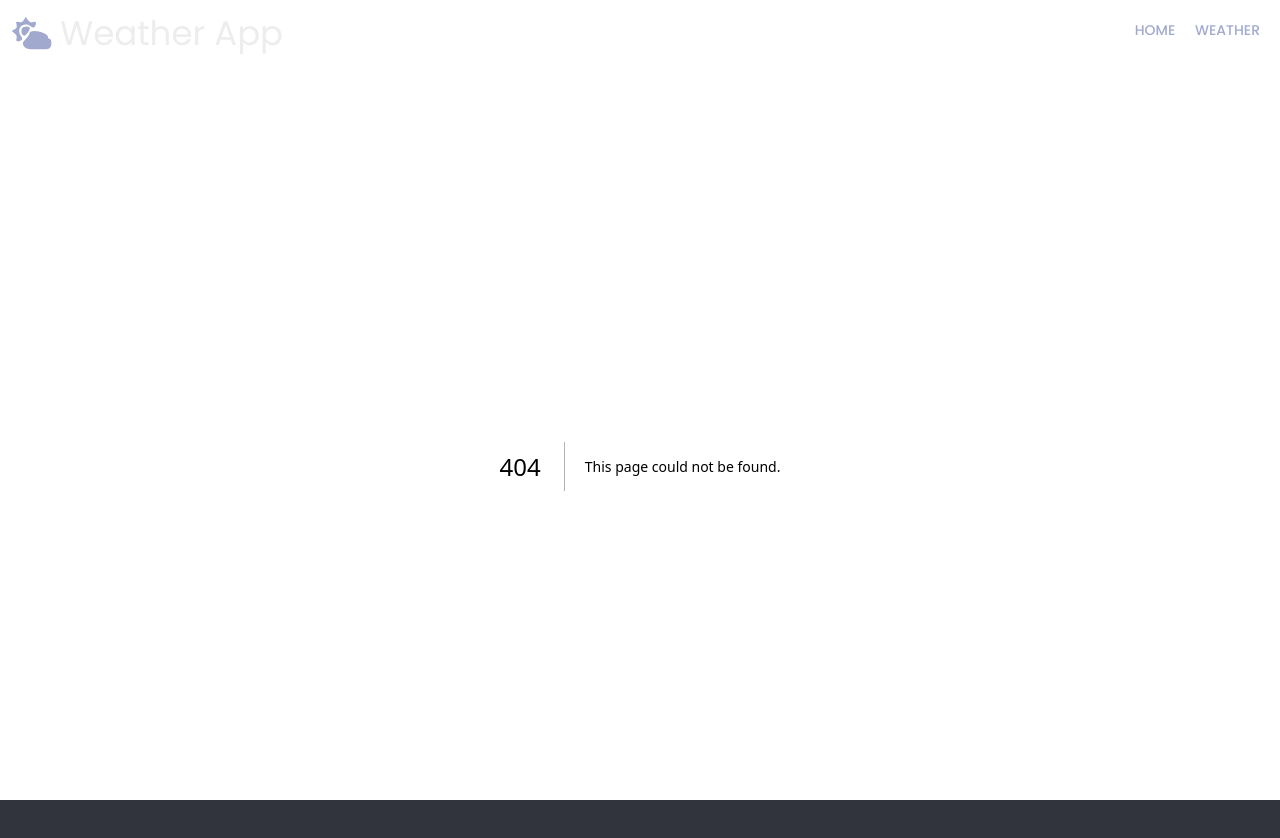
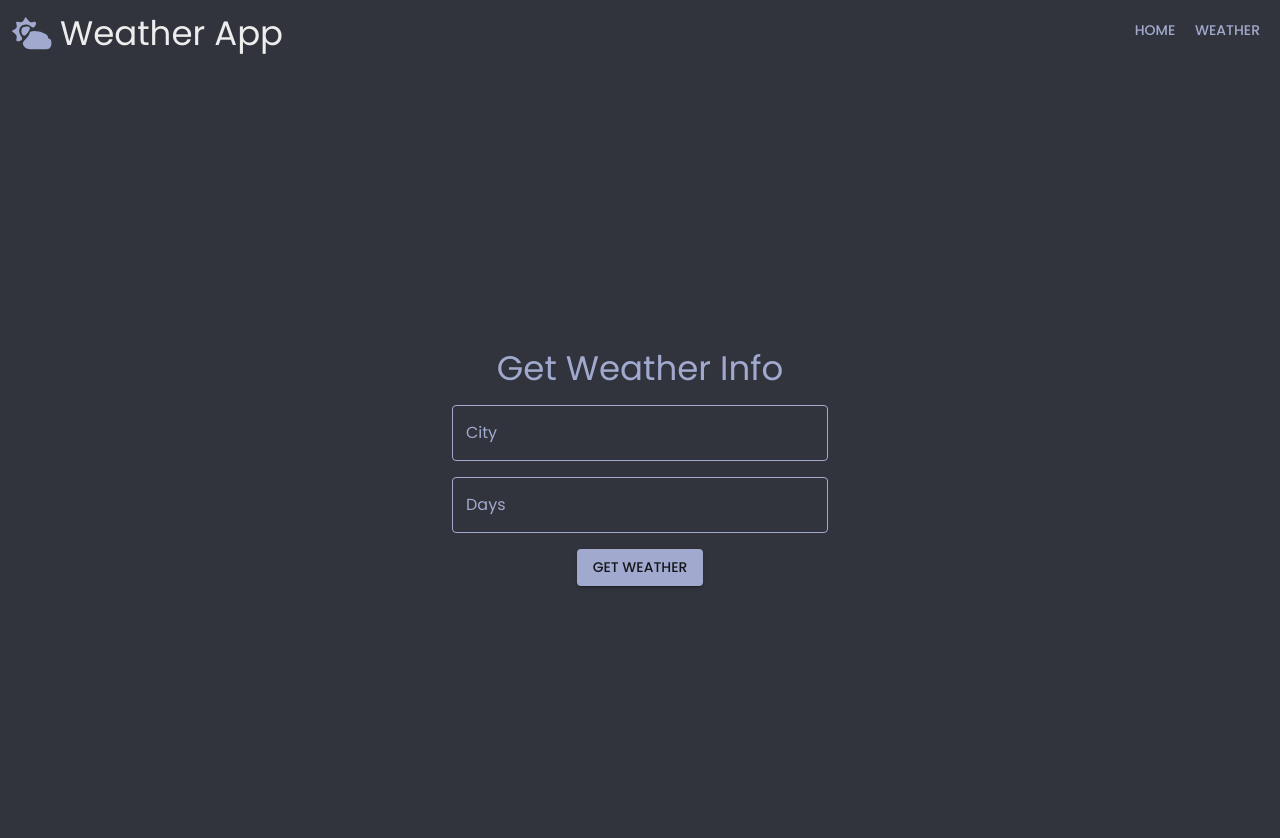
Before and after one commit to VinodShamraaj/WeatherApp, a Next.js app in the folder frontend/: page /weather in a window 1280 px wide. Before the commit this address had no page. Shown: the top 838 px of the page. After the commit the page ends 800 px from the top, so only its background shows below. Built offline with nearby package versions, Linux system fonts and the light colour scheme.

Commit message:
[frontend] feat: Implemented weather page with form and modal

```diff
--- /dev/null
+++ b/frontend/src/app/weather/page.tsx
@@ -0,0 +1,63 @@
+"use client";
+
+import { useState } from "react";
+
+import axios from "axios";
+import { Box, CircularProgress, Typography } from "@mui/material";
+import WeatherForm from "@/components/WeatherForm/WeatherForm";
+
+import style from "./weather.module.css";
+import { fetchWeatherData } from "@/services/weatherService";
+import ResultModal from "@/components/ResultModal/ResultModal";
+
+export default function WeatherPage() {
+  const [city, setCity] = useState<string>("");
+  const [days, setDays] = useState<number>(0);
+  const [averageTemperature, setAverageTemperature] = useState<string | null>(
+    null
+  );
+
+  const [isModalOpen, setIsModalOpen] = useState<boolean>(false);
+  const [isLoading, setIsLoading] = useState<boolean>(false);
+  const [error, setError] = useState<string | null>(null);
+
+  const handleSearch = async (city: string, days: number) => {
+    setIsLoading(true);
+    setError(null);
+    setAverageTemperature(null);
+
+    const result = await fetchWeatherData(city, days);
+
+    if (result.error) {
+      setIsLoading(false);
+      setError(result.error);
+    } else {
+      setCity(city);
+      setDays(days);
+      setAverageTemperature(result);
+      setIsLoading(false);
+      setIsModalOpen(true);
+    }
+  };
+
+  const handleCloseModal = () => {
+    setIsModalOpen(false);
+  };
+
+  return (
+    <div className={style.pageWrapper}>
+      <WeatherForm
+        onSearch={handleSearch}
+        isLoading={isLoading}
+        error={error}
+      />
+      <ResultModal
+        city={city}
+        days={days}
+        avgTemp={averageTemperature}
+        isOpen={isModalOpen}
+        handleClose={handleCloseModal}
+      />
+    </div>
+  );
+}
--- /dev/null
+++ b/frontend/src/app/weather/weather.module.css
@@ -0,0 +1,8 @@
+.pageWrapper {
+  align-items: center;
+  height: 100%;
+  width: 100%;
+  position: fixed;
+  display: flex;
+  flex-direction: column;
+}
```
